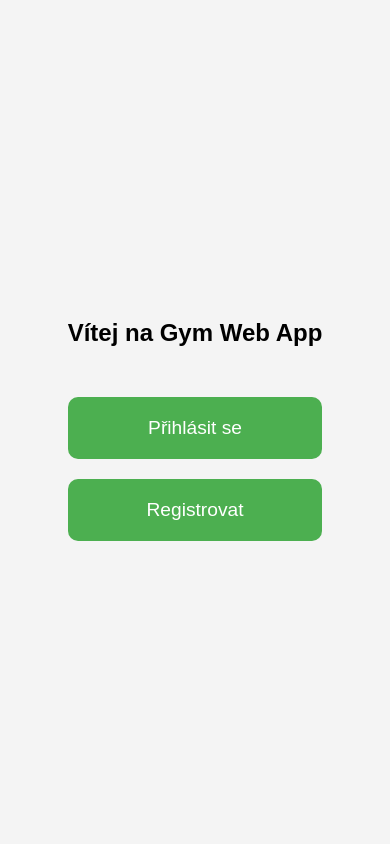
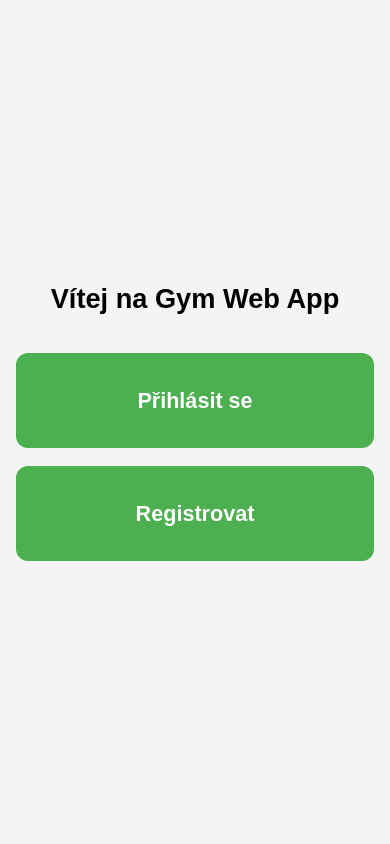
Before and after one commit to Jaruunka/gym_web_app, a Flask app: page / in a window 390 px wide. Run offline with Flask 3, Linux system fonts and the light colour scheme.

Commit message:
Úprava historie a zvětšení tlačítek

```diff
--- a/templates/index.html
+++ b/templates/index.html
@@ -2,39 +2,50 @@
 <html lang="cs">
 <head>
     <meta charset="UTF-8">
+    <meta name="viewport" content="width=device-width, initial-scale=1.0">
     <title>Gym App</title>
+
     <style>
         body {
             font-family: Arial, sans-serif;
             margin: 0;
-            padding: 0;
+            min-height: 100vh;
             display: flex;
-            height: 100vh;
             justify-content: center;
             align-items: center;
             background-color: #f4f4f4;
         }
 
         .container {
+            width: 100%;
+            max-width: 550px;
+            padding: 20px;
+            box-sizing: border-box;
             display: flex;
             flex-direction: column;
-            gap: 20px;
+            gap: 18px;
             text-align: center;
         }
 
         h1 {
-            margin-bottom: 30px;
+            margin: 0 0 20px;
             font-size: 2rem;
         }
 
         a.button {
-            display: block;
-            padding: 25px 50px;
+            display: flex;
+            justify-content: center;
+            align-items: center;
+            width: 100%;
+            min-height: 85px;
+            padding: 15px;
+            box-sizing: border-box;
             background-color: #4CAF50;
             color: white;
             text-decoration: none;
-            border-radius: 10px;
-            font-size: 1.5rem;
+            border-radius: 12px;
+            font-size: 1.4rem;
+            font-weight: bold;
             transition: background-color 0.2s;
         }
 
@@ -42,42 +53,66 @@
             background-color: #45a049;
         }
 
-        .logout {
+        a.button:active {
+            transform: scale(0.98);
+        }
+
+        a.logout {
             background-color: #f44336;
         }
 
-        .logout:hover {
+        a.logout:hover {
             background-color: #da2e1a;
         }
 
         @media (max-width: 600px) {
-            a.button {
-                font-size: 1.2rem;
-                padding: 20px 30px;
+            .container {
+                max-width: none;
+                padding: 16px;
             }
 
             h1 {
-                font-size: 1.5rem;
+                font-size: 1.7rem;
+            }
+
+            a.button {
+                min-height: 95px;
+                font-size: 1.35rem;
             }
         }
     </style>
 
     {% include '_pwa_head.html' %}
 </head>
+
 <body>
     <div class="container">
         <h1>Vítej na Gym Web App</h1>
 
         {% if current_user.is_authenticated %}
             <p>Jsi přihlášen(a) jako {{ current_user.email }}.</p>
-            <a href="{{ url_for('zadat') }}" class="button">Zadat nový trénink</a>
-            <a href="{{ url_for('historie') }}" class="button">Historie tréninků</a>
-            <a href="{{ url_for('logout') }}" class="button logout">Odhlásit se</a>
+
+            <a href="{{ url_for('zadat') }}" class="button">
+                Zadat nový trénink
+            </a>
+
+            <a href="{{ url_for('historie') }}" class="button">
+                Historie tréninků
+            </a>
+
+            <a href="{{ url_for('logout') }}" class="button logout">
+                Odhlásit se
+            </a>
         {% else %}
-            <a href="{{ url_for('login') }}" class="button">Přihlásit se</a>
-            <a href="{{ url_for('register') }}" class="button">Registrovat</a>
+            <a href="{{ url_for('login') }}" class="button">
+                Přihlásit se
+            </a>
+
+            <a href="{{ url_for('register') }}" class="button">
+                Registrovat
+            </a>
         {% endif %}
-     </div>
+    </div>
 
     {% include '_pwa_scripts.html' %}
 </body>
```
